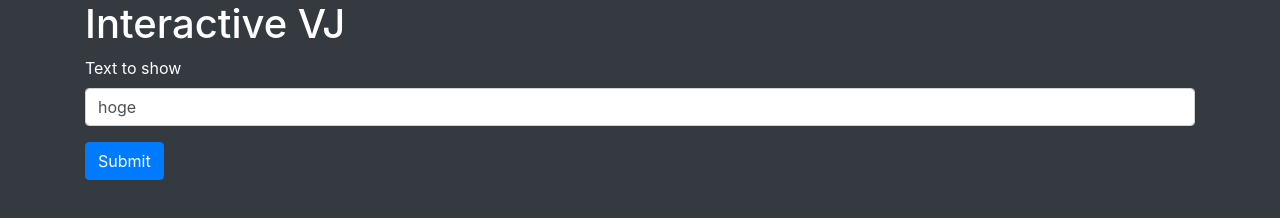
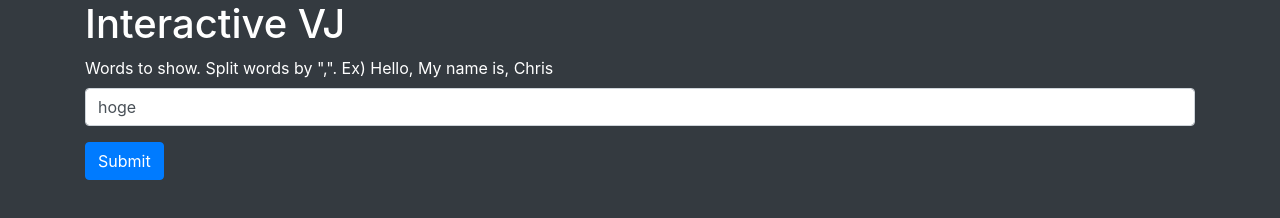
Before and after one commit to karadaharu/vj-three, a website: page html/message.html in a window 1280 px wide. Drawn offline with nearby package versions, Linux system fonts and the light colour scheme; no server answers; files whose address does not match are found by name.

Commit message:
mod text

```diff
--- a/html/message.html
+++ b/html/message.html
@@ -13,7 +13,7 @@
 <div class="">
     <h1>Interactive VJ</h1>
     <div class="form-group">
-      <label for="message">Text to show</label>
+      <label for="message">Words to show. Split words by ",". Ex) Hello, My name is, Chris</label>
       <input type="text" id="message" class="form-control" value="hoge">
     </div>
     <button class="btn btn-primary">Submit</button>
```
Also changed, not shown: README.md.
